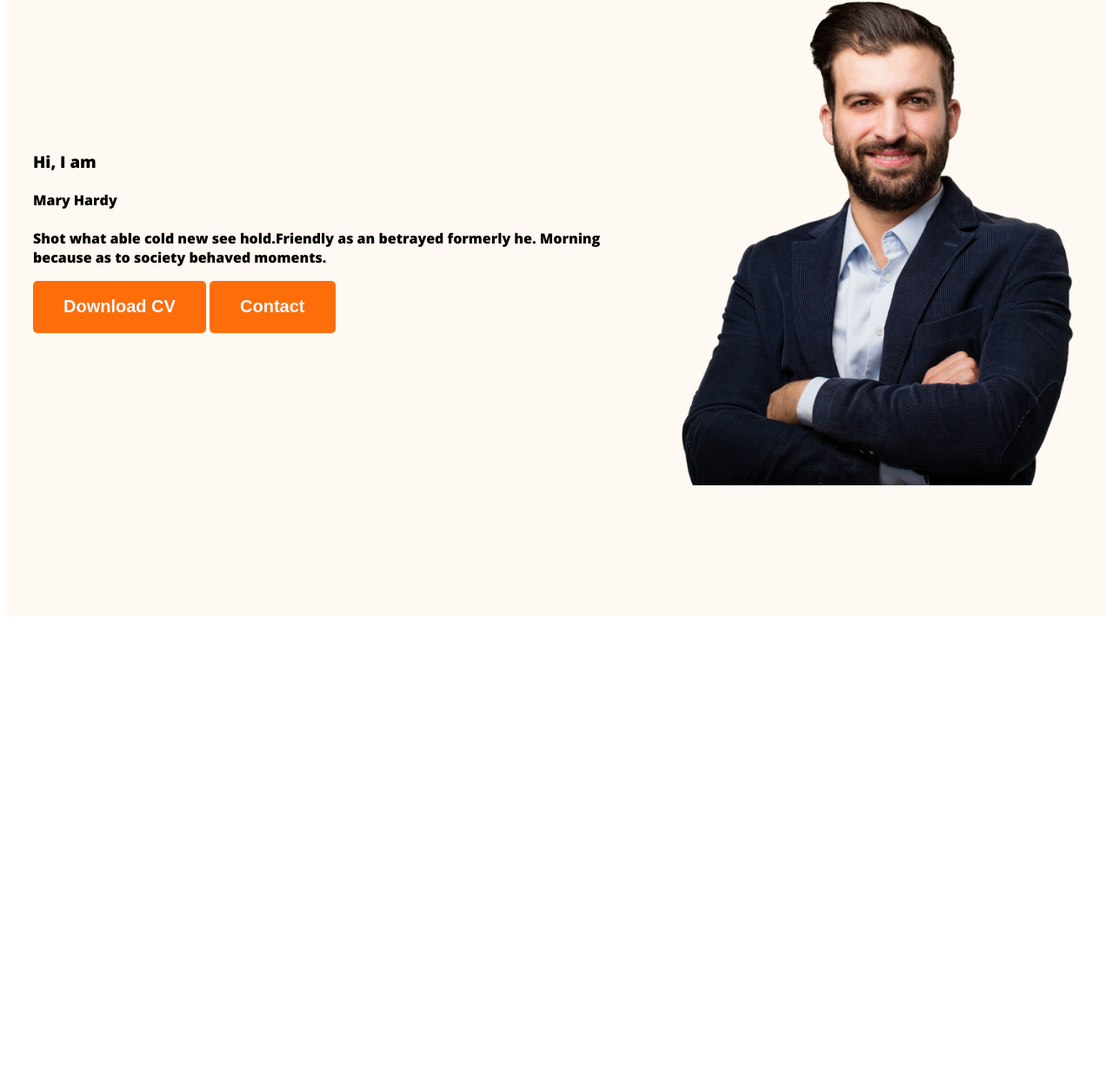
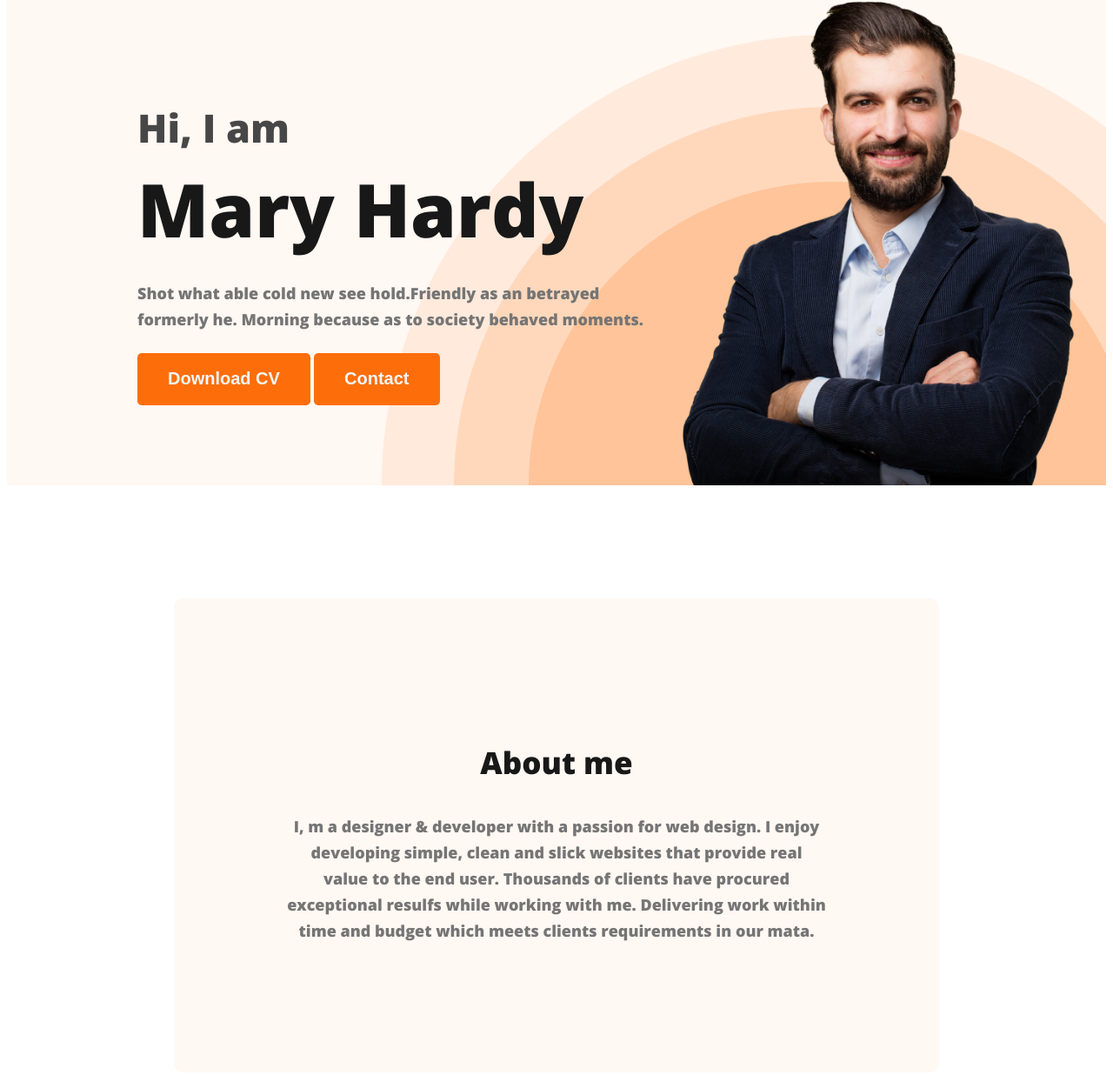
Before and after one commit to Deb2097/Webdeveloper-portfolio, a plain HTML site: page index.html in a window 1280 px wide. Shown: the part 210-1446 px from the top of the page at 87% size. Before the commit the page ends 926 px from the top, so only its background shows below. Drawn offline with nearby package versions, Linux system fonts and the light colour scheme.

Commit message:
about section

```diff
--- a/index.html
+++ b/index.html
@@ -21,17 +21,23 @@
 
         </nav>
         <div class="banner">
-            <div>
-                <h3>Hi, I  am</h3>
-                <h4>Mary Hardy</h4>
-                <p>Shot what able cold new see hold.Friendly as an betrayed formerly he. Morning because as to society behaved moments.</p>
+            <div class="banner-cont">
+                <h3 class="banner-greeting">Hi, I  am</h3>
+                <h1 class="banner-title">Mary Hardy</h1>
+                <h4 class="banner-des">Shot what able cold new see hold.Friendly as an betrayed formerly he. Morning because as to society behaved moments.</h4>
                 <button class="bp">Download CV</button>
                 <button class="bp">Contact</button>
             </div>
             <img src="images/hardy.png" class="pro">
         </div>
     </header>
-    <main></main>
+    <main>
+        <section class="about">
+            <h3 class="sec-title">About me</h3>
+            <p class="sec-descrp">I, m a designer & developer with a passion for web design. I enjoy developing simple, clean and slick websites that provide real value to the end user. Thousands of clients have procured exceptional resulfs while working with me. Delivering work within time and budget which meets clients requirements in our mata.</p>
+
+        </section>
+    </main>
     <footer></footer>
 </body>
 </html>
--- a/styles/portfolio.css
+++ b/styles/portfolio.css
@@ -51,12 +51,72 @@ padding: 18px 35px 19px;
 /* header related styles */
 .header{
     background-color: #FFF8F3;
+    background-image: url("../images/header_bg.png");
+    background-repeat: no-repeat;
+    background-position: bottom right;
 }
 .banner{
-    padding: 30px 30px 150px;
+    padding: 30px 30px 0px 150px;
     display: flex;
     align-items: center;
+    justify-content: space-between;
 }
 .banner .pro{
     width: 500px;
 }
+.banner-greeting{
+    color: var(--Dark-02, #474747);
+font-family: Open Sans;
+font-size: 45px;
+font-style: normal;
+margin-bottom: 0;
+/* font-weight: 600; */
+/* line-height: normal; */
+}
+.banner-title{
+    color: var(--Dark-01, #181818);
+font-family: Open Sans;
+font-size: 85px;
+font-style: normal;
+font-weight: 700;
+line-height: normal;
+margin-top: 5px;
+margin-bottom: 20px;
+}
+.banner-des{
+    color: var(--Dark-03, #757575);
+font-family: Open Sans;
+font-size: 18px;
+font-style: normal;
+font-weight: 400;
+line-height: 30px;
+width: 585px;
+}
+.banner-cont{
+    max-width: 1200px;
+}
+/* main section styles */
+.about{
+    padding: 130px;
+    border-radius: 10px;
+background: #FFF8F3;
+margin: 130px 192px;
+}
+.sec-title{
+    color: var(--Dark-01, #181818);
+text-align: center;
+font-family: Open Sans;
+font-size: 35px;
+font-style: normal;
+font-weight: 700;
+line-height: normal;
+}
+.sec-descrp{
+    color: var(--Dark-03, #757575);
+text-align: center;
+font-family: Open Sans;
+font-size: 18px;
+font-style: normal;
+font-weight: 400;
+line-height: 30px; /* 166.667% */
+}
```
